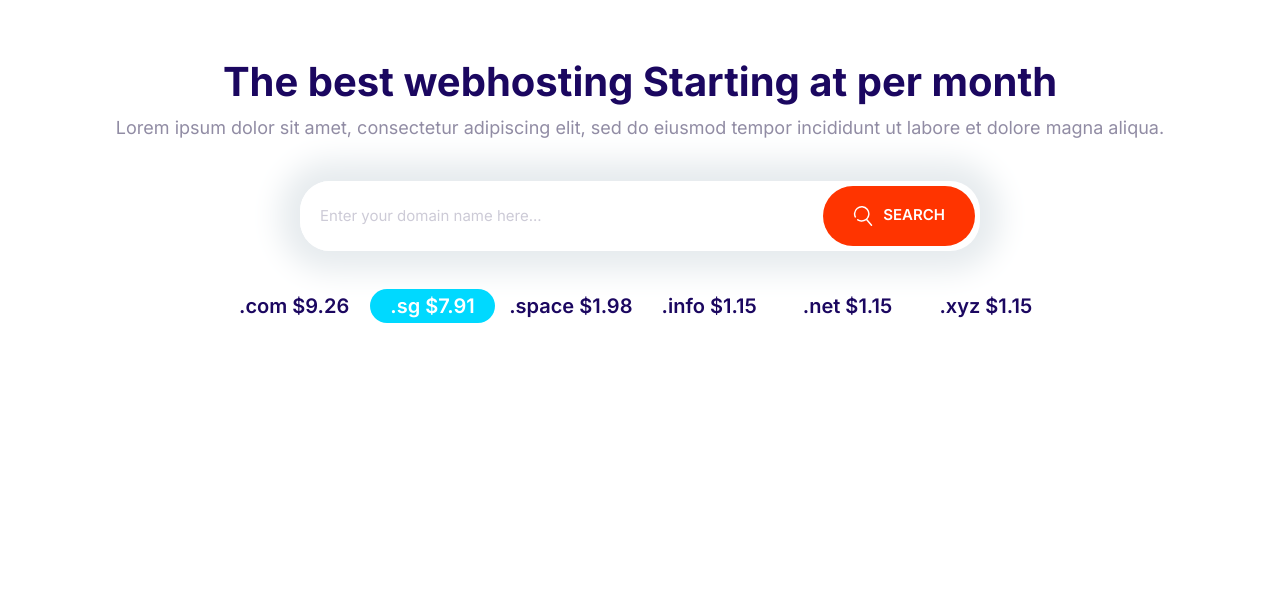
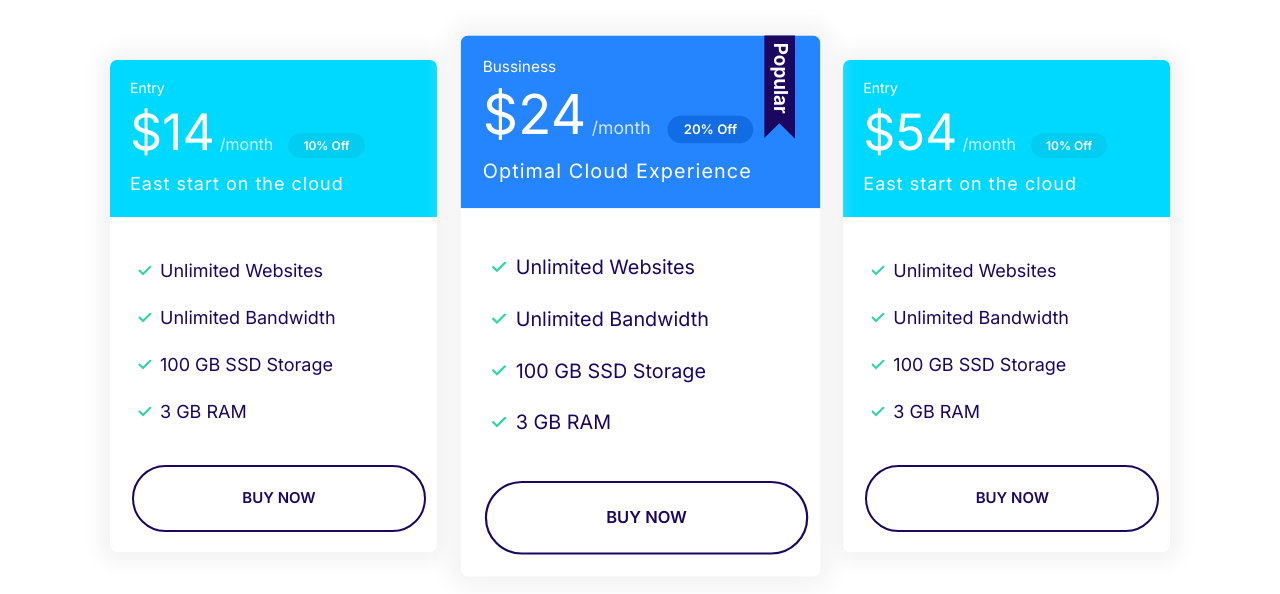
Before and after one commit to pamirodrigues/THE-FINAL, a plain HTML site: page index.html in a window 1280 px wide. Drawn offline with Linux system fonts and the light colour scheme.

Commit message:
setting up the plans blocks.

```diff
--- a/css/styles.css
+++ b/css/styles.css
@@ -296,12 +296,16 @@ a {
   margin: 0;
 }
 .plan__price {
-  font-size: 6rem;
+  font-size: 5rem;
 }
 .plan__billing-cycle {
   font-size: 2.4rem;
+  margin-right: 1rem;
   font-weight: 300;
   opacity: 0.8;
+}
+.card--primary .badge--primary {
+  background: #126de4;
 }
 .card--secondary .badge--secondary {
   background: #02cdf1;
@@ -321,6 +325,9 @@ a {
 .plan .btn {
   margin: 0 0 2rem 2.2rem;
 }
+.plan--popular {
+  transform: scale(1.1);
+}
 .plan--popular .card__header {
   position: relative;
 }
@@ -331,6 +338,12 @@ a {
   position: absolute;
   top: -6px;
   right: 5%;
+}
+.plan:hover {
+  transform: scale(1.05);
+}
+.plan--popular:hover {
+  transform: scale(1.15);
 }
 @media screen and (min-width: 1024px) {
   .plan__name {
@@ -643,3 +656,17 @@ a {
     font-size: 2rem;
   }
 }
+
+/*Plans Blocks*/
+
+.block-plans .grid {
+  gap: 8rem 4rem;
+}
+.block-plans .card {
+  max-width: 500px;
+  margin: 0 auto;
+}
+
+.plan {
+  transition: transform 0.3s ease-out;
+}
--- a/index.html
+++ b/index.html
@@ -12,27 +12,74 @@
     <title>Document</title>
 </head>
 <body>
-    <section class="block container block-domain">
-        <header class="block__header">
-            <h2>The best webhosting Starting
-                at per month</h2>
-                <p>Lorem ipsum dolor sit amet, consectetur adipiscing elit, sed do eiusmod tempor incididunt ut labore et dolore magna aliqua.
-                </p>
-        </header>
-        <div class="input-group">
-            <input class="input" type="text" placeholder="Enter your domain name here...">
-        <button class="btn btn--accent"><svg class="icon icon--white">
-            <use xlink:href="images/sprite.svg#search"></use>
-          </svg>Search</button>
+    <section class="block container block-plans">
+        <div class="grid grid--1x3">
+            <div class="plan">
+                <div class="card card--secondary">
+                <header class="card__header">
+                    <h3 class="plan__name">Entry</h3>
+                    <span class="plan__price">$14</span>
+                    <span class="plan__billing-cycle">/month</span>
+                    <span class="badge badge--secondary badge--small">10% Off</span>
+                    <span class="plan__description">East start on the cloud</span>
+
+                </header>
+                <div class="card__body">
+                    <ul class="list list--tick">
+                        <li class="list__item">Unlimited Websites</li>
+                        <li class="list__item">Unlimited Bandwidth</li>
+                        <li class="list__item">100 GB SSD Storage</li>
+                        <li class="list__item">3 GB RAM</li>
+                    </ul>
+                </div>
+                <div class="btn btn--outline btn--block">Buy Now</div>
+            </div>
+            </div>
+            <div class="plan plan--popular">
+                <div class="card card--primary">
+                <header class="card__header">
+                    <h3 class="plan__name">Bussiness</h3>
+                    <span class="plan__price">$24</span>
+                    <span class="plan__billing-cycle">/month</span>
+                    <span class="badge badge--primary badge--small">20% Off</span>
+                    <span class="plan__description">Optimal Cloud Experience</span>
+
+                </header>
+                <div class="card__body">
+                    <ul class="list list--tick">
+                        <li class="list__item">Unlimited Websites</li>
+                        <li class="list__item">Unlimited Bandwidth</li>
+                        <li class="list__item">100 GB SSD Storage</li>
+                        <li class="list__item">3 GB RAM</li>
+
+                    </ul>
+                </div>
+                <div class="btn btn--outline btn--block">Buy Now</div>
+            </div>
+            </div>
+            <div class="plan">
+                <div class="card card--secondary">
+                <header class="card__header">
+                    <h3 class="plan__name">Entry</h3>
+                    <span class="plan__price">$54</span>
+                    <span class="plan__billing-cycle">/month</span>
+                    <span class="badge badge--secondary badge--small">10% Off</span>
+                    <span class="plan__description">East start on the cloud</span>
+
+                </header>
+                <div class="card__body">
+                    <ul class="list list--tick">
+                        <li class="list__item">Unlimited Websites</li>
+                        <li class="list__item">Unlimited Bandwidth</li>
+                        <li class="list__item">100 GB SSD Storage</li>
+                        <li class="list__item">3 GB RAM</li>
+
+                    </ul>
+                </div>
+                <div class="btn btn--outline btn--block">Buy Now</div>
+            </div>
+            </div>
         </div>
-          <ul class="list block-domain__prices">
-              <li>.com $9.26</li>
-              <li><span class="badge badge--secondary">.sg $7.91</span></li>
-              <li>.space $1.98</li>
-              <li>.info $1.15</li>
-              <li>.net $1.15</li>
-              <li>.xyz $1.15</li>
-          </ul>
     </section>
     <script src="js/main.js"></script>
 </body>
```
Also changed, not shown: Components/cards.htm (+2 -1 lines), Components/plans-block.html (added, +70 -0 lines).
